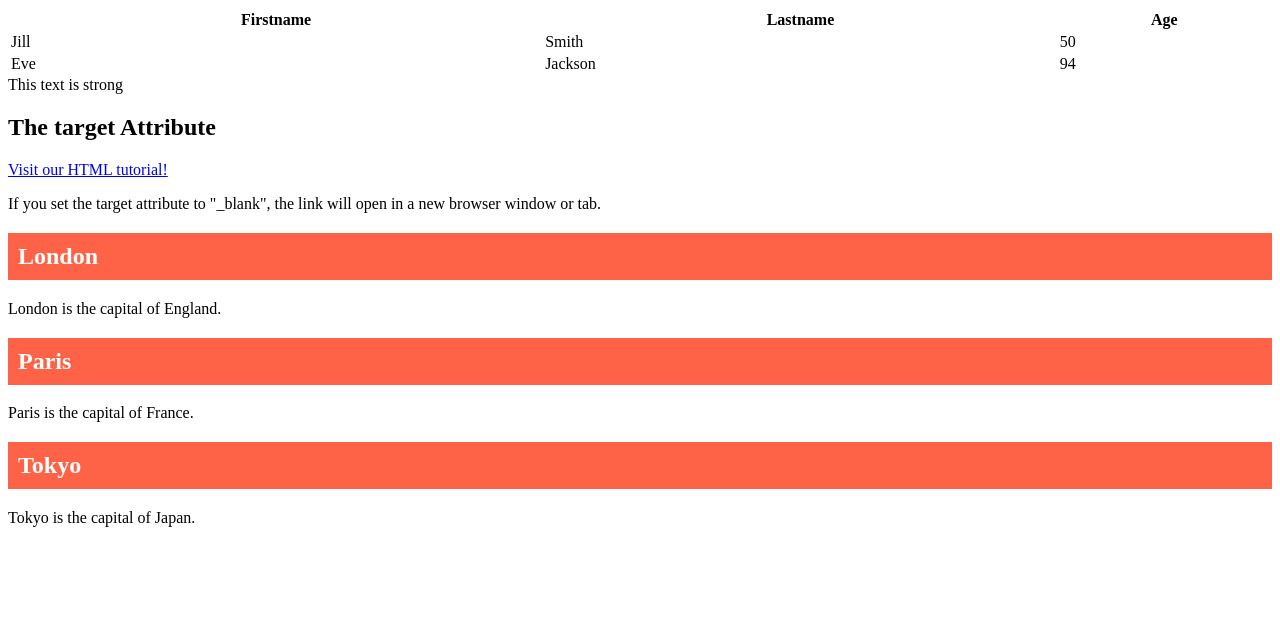
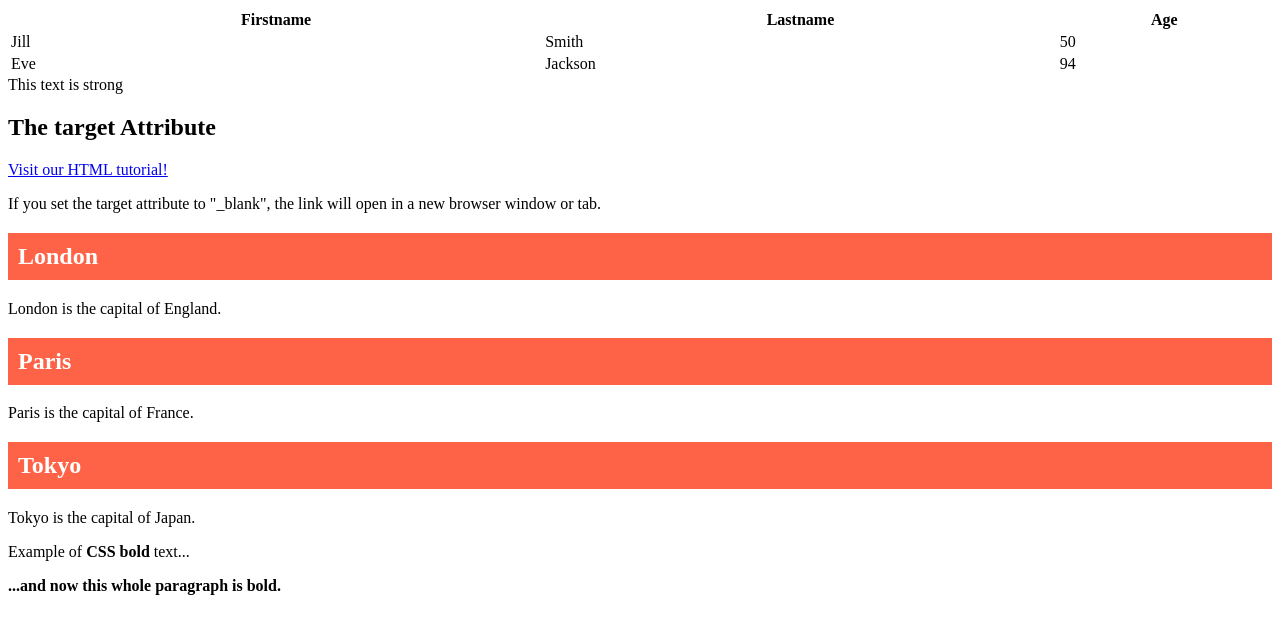
Before and after one commit to navila-va/mywebsite, a plain HTML site: page index.html in a window 1280 px wide. Drawn offline with Linux system fonts and the light colour scheme.

Commit message:
Update index.html

```diff
--- a/index.html
+++ b/index.html
@@ -47,3 +47,7 @@
 
 <h2 class="city">Tokyo</h2>
 <p>Tokyo is the capital of Japan.</p>
+
+
+<p>Example of <span style="font-weight:bold;">CSS bold</span> text...</p>
+<p style="font-weight:bold;">...and now this whole paragraph is bold.</p>
```
